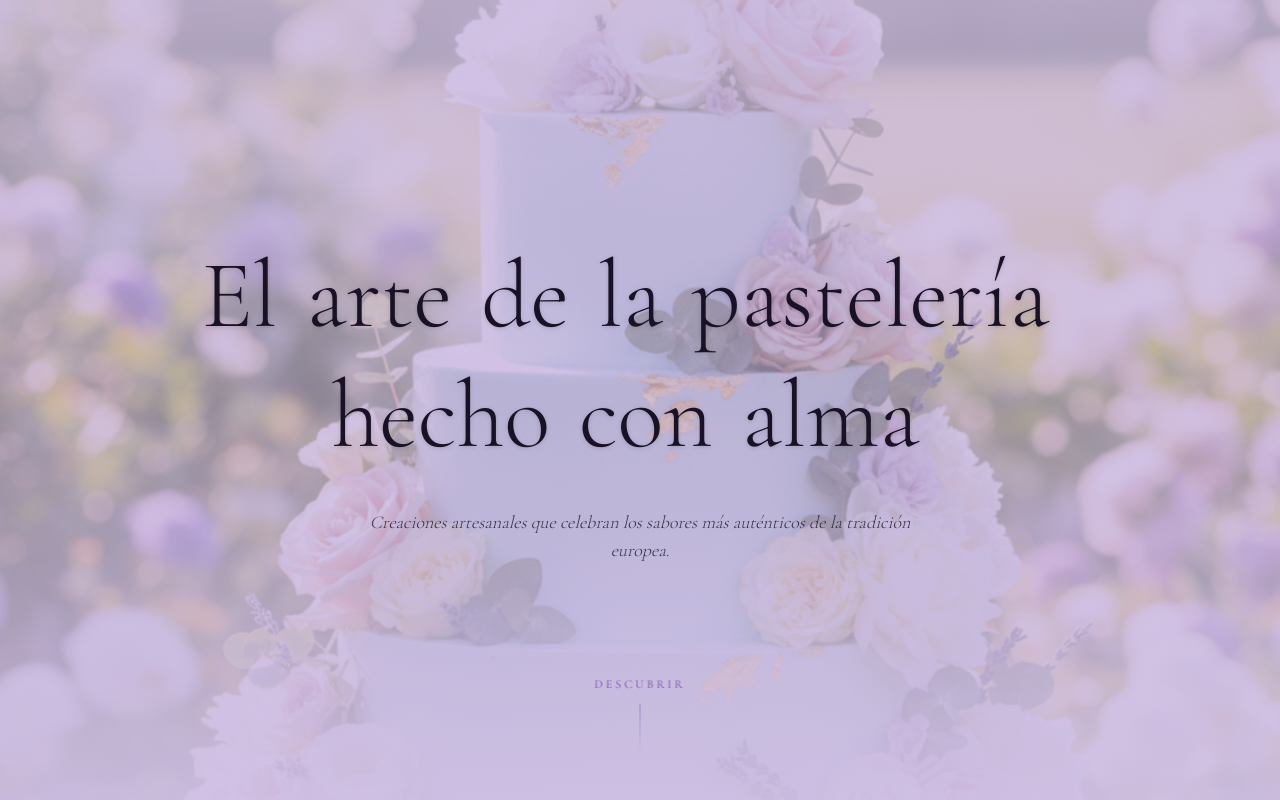
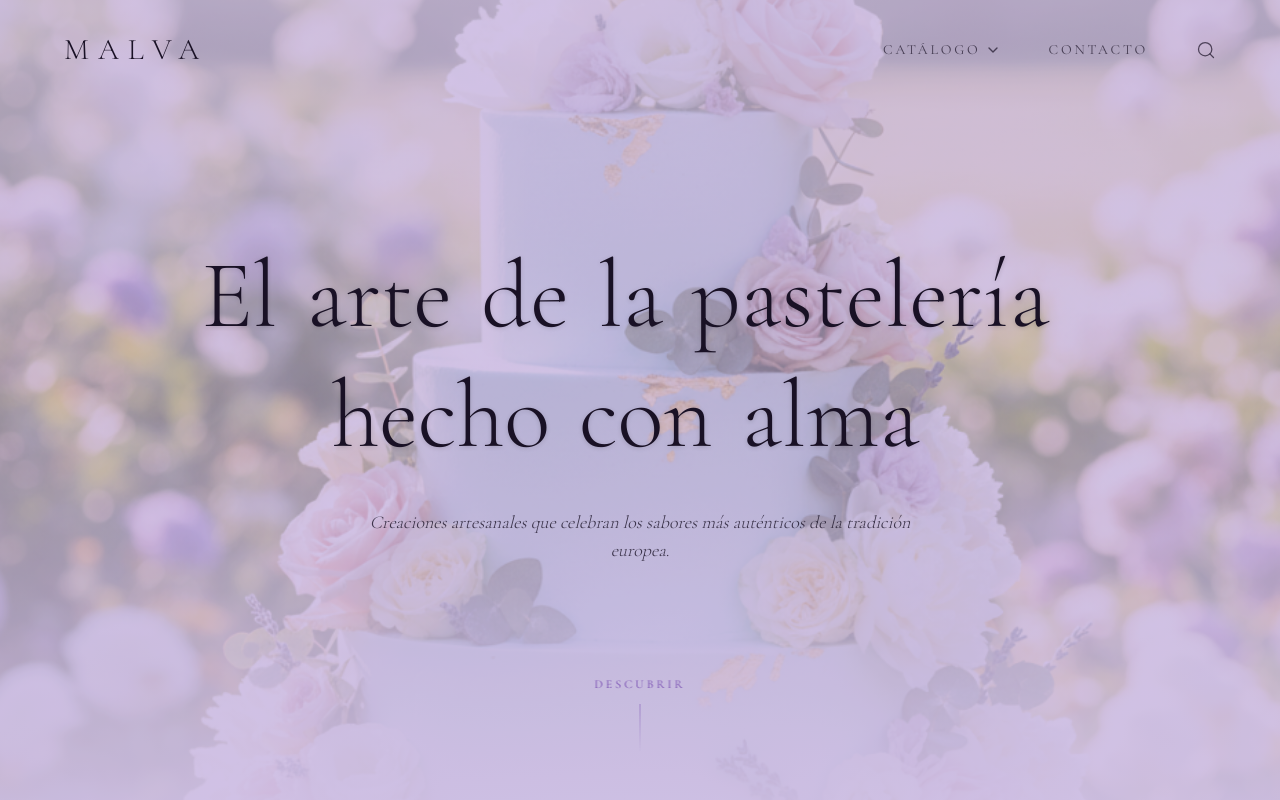
Before and after one commit to ErnestoCafre/pastry-front-nextjs16, a Next.js app: page / in a window 1280 px wide. Shown: the top 800 px of the page. Built offline with nearby package versions, Linux system fonts and the light colour scheme.

Commit message:
fix: remove duplicate type, dead code, unnecesary export and contact button cursor and scroll behavior

```diff
--- a/package.json
+++ b/package.json
@@ -9,7 +9,6 @@
     "lint": "eslint"
   },
   "dependencies": {
-    "class-variance-authority": "^0.7.1",
     "clsx": "^2.1.1",
     "lucide-react": "^0.563.0",
     "next": "16.1.6",
--- a/src/app/layout.tsx
+++ b/src/app/layout.tsx
@@ -1,5 +1,6 @@
 import type { Metadata } from "next";
 import { Cormorant_Garamond } from "next/font/google";
+import { Header } from "@/components/layout/header";
 import "./globals.css";
 
 const cormorant = Cormorant_Garamond({
@@ -22,7 +23,10 @@ export default function RootLayout({
 }>) {
   return (
     <html lang="es">
-      <body className={cormorant.variable}>{children}</body>
+      <body className={cormorant.variable}>
+        <Header />
+        <main className="min-h-screen bg-background">{children}</main>
+      </body>
     </html>
   );
 }
--- a/src/components/layout/header.tsx
+++ b/src/components/layout/header.tsx
@@ -2,7 +2,6 @@
 
 import { useState } from 'react'
 import Link from 'next/link'
-import { usePathname, useRouter } from 'next/navigation'
 import { ChevronDown, Search, X } from 'lucide-react'
 import { sections } from '@/data'
 import { useScrollDirection } from '@/hooks/use-scroll-direction'
@@ -20,28 +19,13 @@ interface HeaderProps {
 
 export function Header({ storeName = 'Malva' }: HeaderProps) {
   const { isVisible, isAtTop } = useScrollDirection()
-  const pathname = usePathname()
-  const router = useRouter()
   const [isMobileMenuOpen, setIsMobileMenuOpen] = useState(false)
   const [isSearchOpen, setIsSearchOpen] = useState(false)
 
   const handleContactClick = (e: React.MouseEvent) => {
     e.preventDefault()
     setIsMobileMenuOpen(false)
-
-    const scrollToContact = () => {
-      const contactElement = document.getElementById('contacto')
-      if (contactElement) {
-        contactElement.scrollIntoView({ behavior: 'smooth' })
-      }
-    }
-
-    if (pathname === '/') {
-      scrollToContact()
-    } else {
-      router.push('/')
-      setTimeout(scrollToContact, 100)
-    }
+    document.getElementById('contacto')?.scrollIntoView({ behavior: 'smooth' })
   }
 
   return (
@@ -100,7 +84,7 @@ export function Header({ storeName = 'Malva' }: HeaderProps) {
 
               <button
                 onClick={handleContactClick}
-                className={`group relative text-sm tracking-[0.2em] uppercase transition-all duration-300 ${
+                className={`group relative text-sm tracking-[0.2em] uppercase transition-all duration-300 cursor-pointer ${
                   isAtTop
                     ? 'text-foreground/70 hover:text-foreground'
                     : 'text-muted-foreground hover:text-primary'
```
Also changed, not shown: 1 other file (tests, documents, lock files or other folders).
